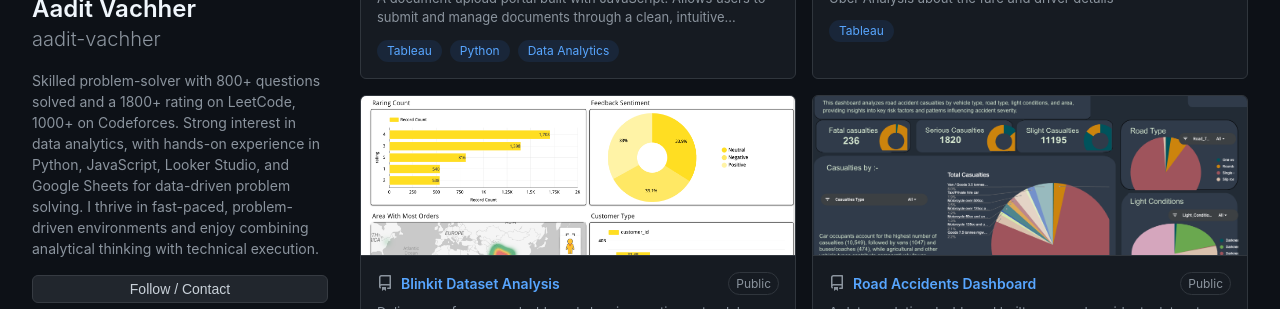
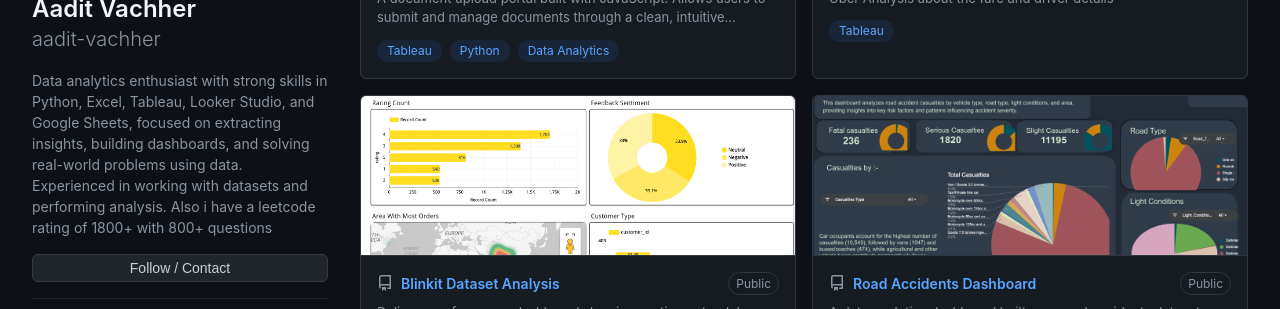
Before and after one commit to aadit-vachher/portfolio, a React app: page / in a window 1280 px wide. Shown: the part 421-730 px from the top of the page. Built offline with nearby package versions, Linux system fonts and the light colour scheme; the HTML template or start-up script is replaced by a standard one.

Commit message:
update sidebar bio

```diff
--- a/src/components/Sidebar.jsx
+++ b/src/components/Sidebar.jsx
@@ -9,11 +9,9 @@ export default function Sidebar(){
       <h1 className="sidebar-name">Aadit Vachher</h1>
       <p className="sidebar-username">aadit-vachher</p>
       <p className="sidebar-bio">
-        Skilled problem-solver with 800+ questions solved and a 1800+ rating on
-        LeetCode, 1000+ on Codeforces. Strong interest in data analytics, with hands-on
-        experience in Python, JavaScript, Looker Studio, and Google Sheets for data-driven
-        problem solving. I thrive in fast-paced, problem-driven environments and enjoy
-        combining analytical thinking with technical execution.
+        Data analytics enthusiast with strong skills in Python, Excel, Tableau, Looker Studio, and Google Sheets, focused on
+extracting insights, building dashboards, and solving real-world problems using data. Experienced in working with datasets
+and performing analysis. Also i have a leetcode rating of 1800+ with 800+ questions
       </p>
 
       <button className="sidebar-follow-btn">Follow / Contact</button>
```
